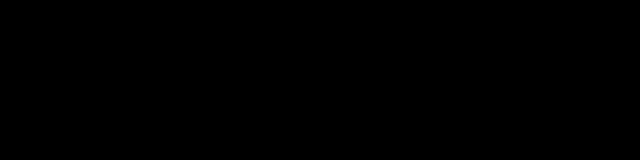
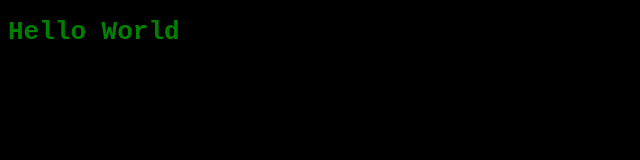
Before and after one commit to brijeshcedcoss/CSS-Hands-On, a plain HTML site: page index.html in a window 1280 px wide. Shown: the whole page, without its empty margins (0-640 px from the left). Drawn offline with Linux system fonts and the light colour scheme.

Commit message:
Inherit Styles from the Body Element

```diff
--- a/index.html
+++ b/index.html
@@ -7,11 +7,15 @@
     <title>CSS Hands On</title>
   </head>
   <body>
-    <!-- Style the HTML Body Element -->
+    <!-- Inherit Styles from the Body Element -->
     <style>
         body {
           background-color: black;
+          color:green;
+          font-family: monospace;
         }
-        </style>
+
+      </style>
+      <h1>Hello World</h1>
   </body>
 </html>
```
